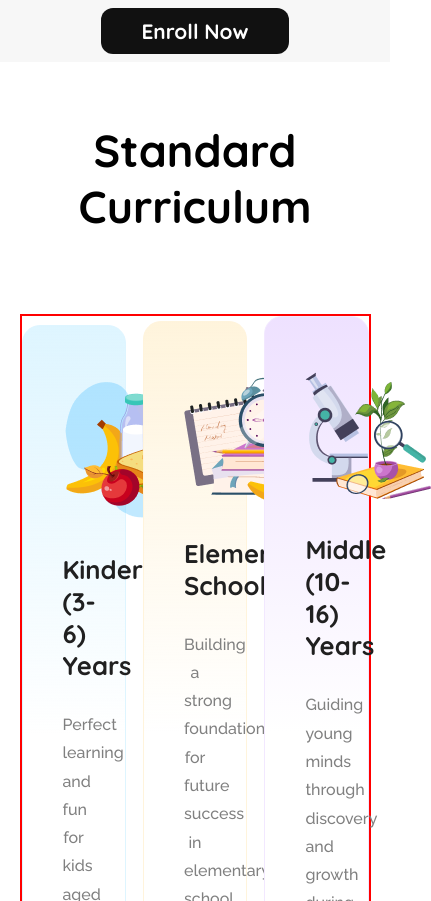
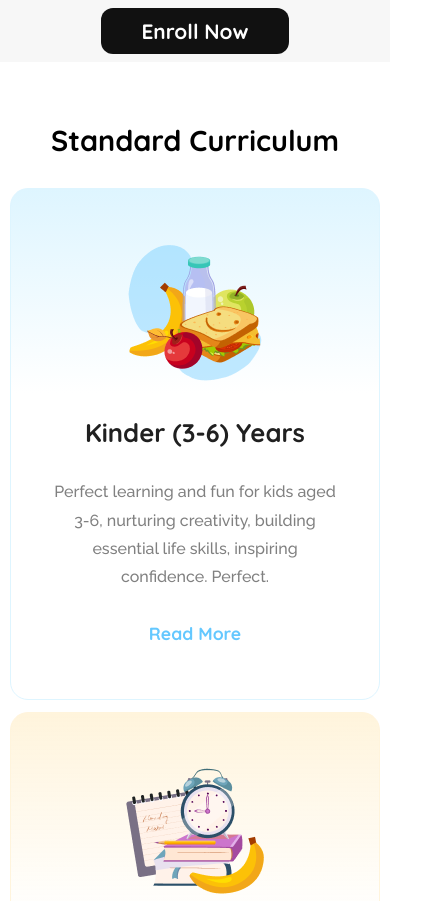
Before and after one commit to AbdulAzizChyMustakim/assignment-02-11, a plain HTML site: page index.html in a window 390 px wide. Shown: the part 760-1661 px from the top of the page, 431 px wide, since content can reach past the window. Drawn offline with Linux system fonts and the light colour scheme.

Commit message:
curriculum responsive almost done

```diff
--- a/styles.css
+++ b/styles.css
@@ -152,7 +152,7 @@ header{
     margin-bottom: 80px;
 }
 .cur-card-one{
-    width: 30%;
+    width: 370px;
     background: linear-gradient(180.00deg, rgb(222, 245, 255),rgba(255, 255, 255, 0) 40%),rgb(255, 255, 255);
     border: 0.94px solid rgb(222, 245, 255);
     padding: 55px 40px;
@@ -188,6 +188,7 @@ header{
 .card-one-img{
     text-align: center;
     margin-bottom: 30px;
+
 }
 .card-one-img img{
     width: fit-content;
@@ -196,7 +197,7 @@ header{
 }
 
 .cur-card-two{
-    width: 30%;
+    width: 370px;
     background: linear-gradient(180.00deg, rgb(255, 244, 220),rgba(255, 255, 255, 0) 40%),rgb(255, 255, 255);
     border: 0.94px solid rgb(255, 244, 220);
     padding: 55px 40px;
@@ -205,6 +206,7 @@ header{
 .card-two-img{
     text-align: center;
     margin-bottom: 30px;
+
 }
 
 .cur-card-two h2{
@@ -230,11 +232,10 @@ header{
 
 }
 .cur-card-three{
-    width: 30%;
+    width: 370px;
     background: linear-gradient(180.00deg, rgb(238, 225, 255),rgba(255, 255, 255, 0) 40%),rgb(255, 255, 255);
     border: 0.94px solid rgb(242, 232, 255);
     padding: 55px 40px;
-
     border-radius: 18px;
 }
 .card-three-img{
@@ -268,7 +269,7 @@ header{
     display: flex;
     justify-content: space-between;
     align-items: center;
-    border: 2px solid red;
+
 }
 
 /* Responsive */
@@ -314,4 +315,34 @@ header{
     .brr{
         display: none;
     }
+    /* banner end */
+    /* curriculum */
+    .cur-container{
+        width: 90%;
+        margin: auto;
+        background-image: url("assets/bg.png");
+        background-repeat: no-repeat;
+        background-size: cover;
+        background-position: center;
+    }
+    .cur-cards-container{
+        flex-direction: column;
+
+    }
+    .cur-card-one{
+        margin-bottom: 12px;
+    }
+    .cur-card-two{
+        margin-bottom: 12px;
+    }
+    .cur-card-three{
+        margin-bottom: 12px;
+    }
+    .cur-container h1{
+        font-size: 1.8rem;
+        margin-bottom: 30px;
+    }
+
+
+
 }
```
